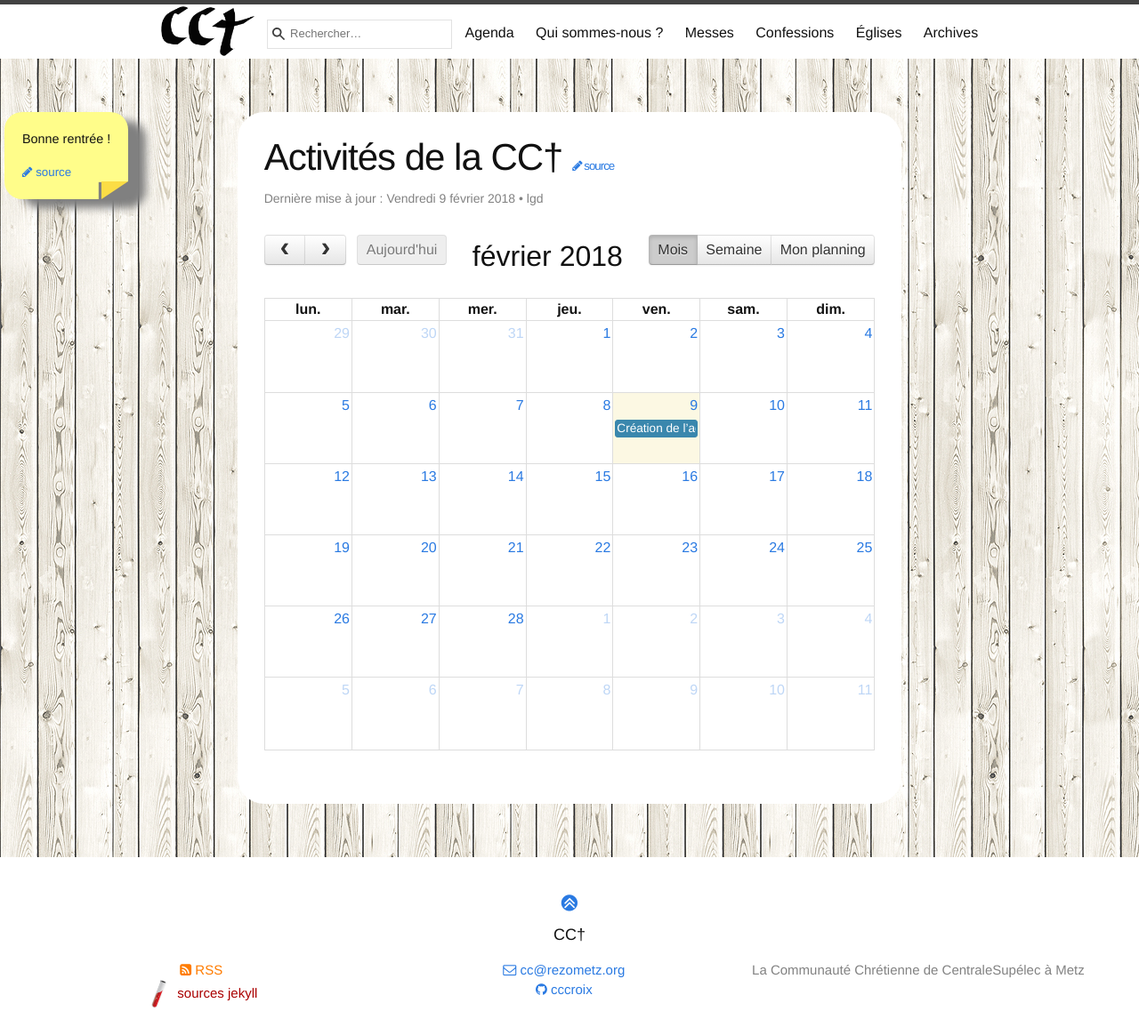
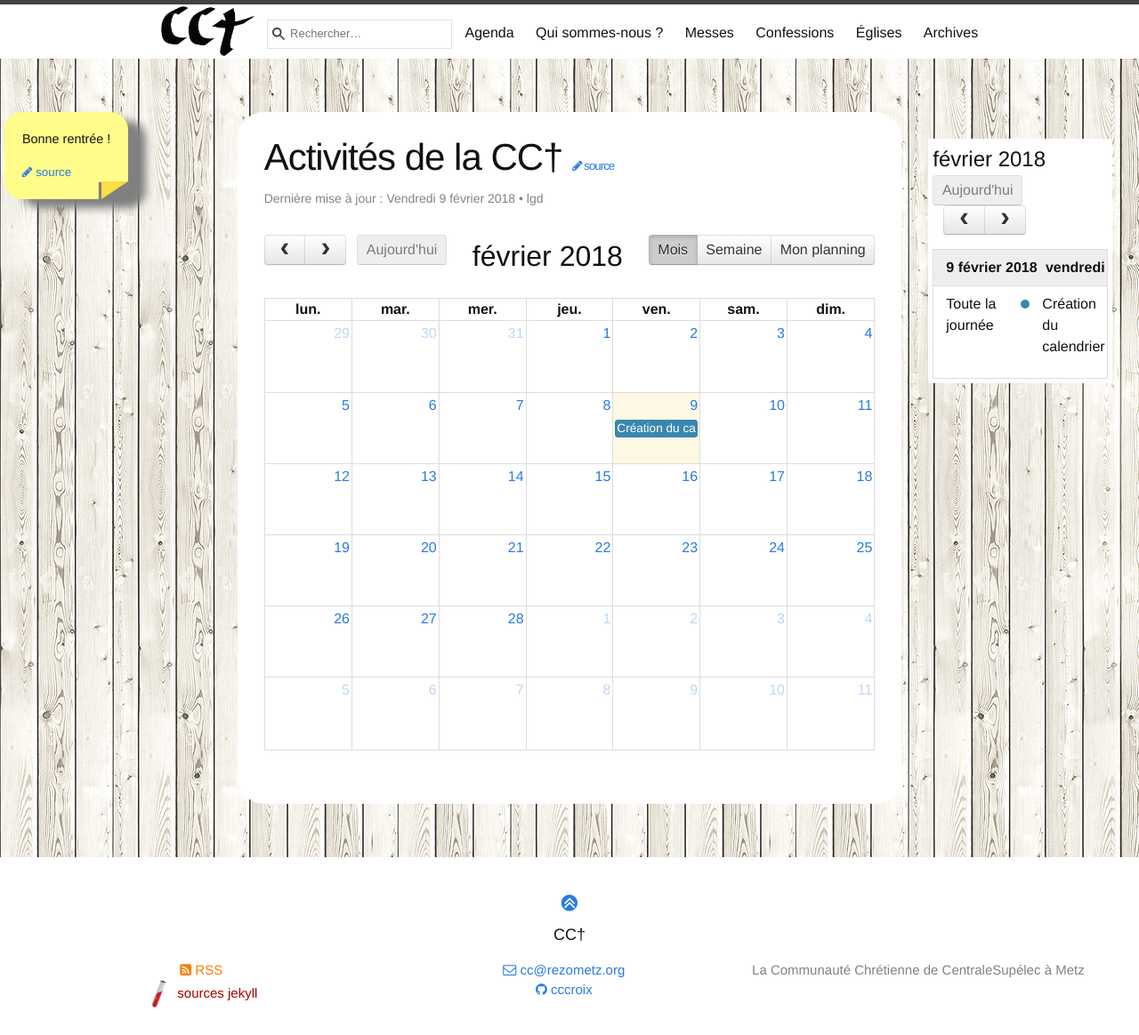
Before and after one commit to cccroix/cccroix.github.io, a Jekyll site: the page built from calendar.md, in a window 1280 px wide. Shown: the whole page at 89% size. Built offline with Jekyll 4.4.1, drawn with Linux system fonts in a browser that asks for light colours; some of the changed lines change nothing that is shown.

Commit message:
Calendrier sur la colonne de droite

```diff
--- a/_includes/head.html
+++ b/_includes/head.html
@@ -19,4 +19,7 @@
   <link rel="stylesheet" href="{{ site.baseurl }}/css/fullcalendar.min.css">
   <link rel="stylesheet" href="{{ site.baseurl }}/css/fullcalendar.print.min.css" media="print">
   <script src="{{ site.baseurl }}/js/jquery.min.js"></script>
+  <script src='{{ site.baseurl }}/js/moment.min.js'></script>
+  <script src='{{ site.baseurl }}/js/fullcalendar.min.js'></script>
+  <script src='{{ site.baseurl }}/js/fullcalendar-locale-fr.js'></script>
 </head>
--- a/_layouts/two_cols.html
+++ b/_layouts/two_cols.html
@@ -53,7 +53,22 @@ layout: default
 
   <div class="pure-u-1 pure-u-sm-1 pure-u-md-5-24">
     <div class="padding">
-      {% comment %}TODO{% endcomment %}
+        <script>
+        $(document).ready(function() {
+          $('#calendar-row').fullCalendar({
+            locale: 'fr',
+            defaultView: 'listMonth',
+            eventLimit: true,
+            events: {
+              url: '{{ site.baseurl }}/calendar-events.json',
+              cache: true
+            }
+          });
+        });
+        </script>
+        <div class='calendar-col'>
+          <div id='calendar-row'></div>
+        </div>
     </div>
   </div><!-- pure-u-4-5 -->
 
--- a/_sass/_base.scss
+++ b/_sass/_base.scss
@@ -341,3 +341,12 @@ img.viewing {
     max-width: none;
     max-height: none;
 }
+
+/**
+ * Calendrier à gauche/droit
+ */
+.calendar-col {
+  background-color: $background-color;
+  padding: 5px;
+  border-radius: 2px;
+}
--- /dev/null
+++ b/calendar-events.json
@@ -0,0 +1,6 @@
+[
+  {
+    "title": "Création du calendrier",
+    "start": "2018-02-09"
+  }
+]
--- a/calendar.md
+++ b/calendar.md
@@ -10,9 +10,10 @@ position: 1
 published: true
 ---
 
-<script src='{{ site.baseurl }}/js/moment.min.js'></script>
-<script src='{{ site.baseurl }}/js/fullcalendar.min.js'></script>
-<script src='{{ site.baseurl }}/js/fullcalendar-locale-fr.js'></script>
+{% comment %}
+Les données du calendriers sont dans le fichier `calendar-events.json`.
+Format : <https://fullcalendar.io/docs/event_data/Event_Object/>
+{% endcomment %}
 <script>
 // Doc : https://fullcalendar.io/
 $(document).ready(function() {
@@ -26,68 +27,10 @@ $(document).ready(function() {
     defaultView: 'month',
     navLinks: true,
     eventLimit: true,
-    events: [
-    /* exemples ci-dessous
-      {
-        title: 'All Day Event',
-        start: '2018-02-01'
-      },
-      {
-        title: 'Long Event',
-        start: '2018-02-07',
-        end: '2018-02-10'
-      },
-      {
-        id: 999,
-        title: 'Repeating Event',
-        start: '2018-02-09T16:00:00'
-      },
-      {
-        id: 999,
-        title: 'Repeating Event',
-        start: '2018-02-16T16:00:00'
-      },
-      {
-        title: 'Conference',
-        start: '2018-02-11',
-        end: '2018-02-13'
-      },
-      {
-        title: 'Meeting',
-        start: '2018-02-12T10:30:00',
-        end: '2018-02-12T12:30:00'
-      },
-      {
-        title: 'Lunch',
-        start: '2018-02-12T12:00:00'
-      },
-      {
-        title: 'Meeting',
-        start: '2018-02-12T14:30:00'
-      },
-      {
-        title: 'Happy Hour',
-        start: '2018-02-12T17:30:00'
-      },
-      {
-        title: 'Dinner',
-        start: '2018-02-12T20:00:00'
-      },
-      {
-        title: 'Birthday Party',
-        start: '2018-02-13T07:00:00'
-      },
-      {
-        title: 'Click for Google',
-        url: 'http://google.com/',
-        start: '2018-02-28'
-      }
-    fin des exemples */
-      {
-        title: 'Création de l’agenda',
-        date: '2018-02-09'
-      }
-    ]
+    events: {
+      url: '{{ site.baseurl }}/calendar-events.json',
+      cache: true
+    }
   });
 });
 </script>
```
